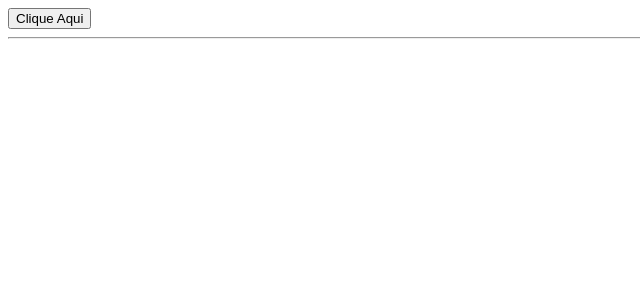
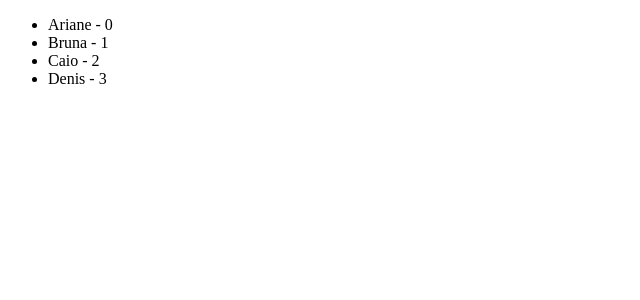
Before and after one commit to fhssouza/angular-basico, an Angular app: page / in a window 1280 px wide. Shown: the top 300 px of the page, without its empty margins (0-640 px from the left). Built offline with nearby package versions, Linux system fonts and the light colour scheme.

Commit message:
Diretiva *ngFor

```diff
--- a/src/app/app.component.html
+++ b/src/app/app.component.html
@@ -1 +1 @@
-<app-componente04></app-componente04>
+<app-componente05></app-componente05>
--- a/src/app/app.component.ts
+++ b/src/app/app.component.ts
@@ -5,11 +5,12 @@ import {Componente01Component} from "./componente01/componente01.component";
 import {Componente02Component} from "./componente02/componente02.component";
 import {Componente03Component} from "./componente03/componente03.component";
 import {Componente04Component} from "./componente04/componente04.component";
+import {Componente05Component} from "./componente05/componente05.component";
 
 @Component({
   selector: 'app-root',
   standalone: true,
-  imports: [CommonModule, RouterOutlet, Componente01Component, Componente02Component, Componente03Component, Componente04Component],
+  imports: [CommonModule, RouterOutlet, Componente01Component, Componente02Component, Componente03Component, Componente04Component, Componente05Component],
   templateUrl: './app.component.html',
   styleUrl: './app.component.css'
 })
--- /dev/null
+++ b/src/app/componente05/componente05.component.html
@@ -0,0 +1,3 @@
+<ul>
+  <li *ngFor="let n of nomes; index as indice">{{n}} - {{indice}}</li>
+</ul>
--- /dev/null
+++ b/src/app/componente05/componente05.component.ts
@@ -0,0 +1,16 @@
+import { Component } from '@angular/core';
+import {CommonModule} from "@angular/common";
+
+@Component({
+  selector: 'app-componente05',
+  standalone: true,
+  imports: [CommonModule],
+  templateUrl: './componente05.component.html',
+  styleUrl: './componente05.component.css'
+})
+export class Componente05Component {
+
+  //Vetor de nomes
+  nomes: string[] = ['Ariane', 'Bruna', 'Caio', 'Denis'];
+
+}
```
Also changed, not shown: src/app/componente05/componente05.component.css (added), 1 other file (tests, documents, lock files or other folders).
